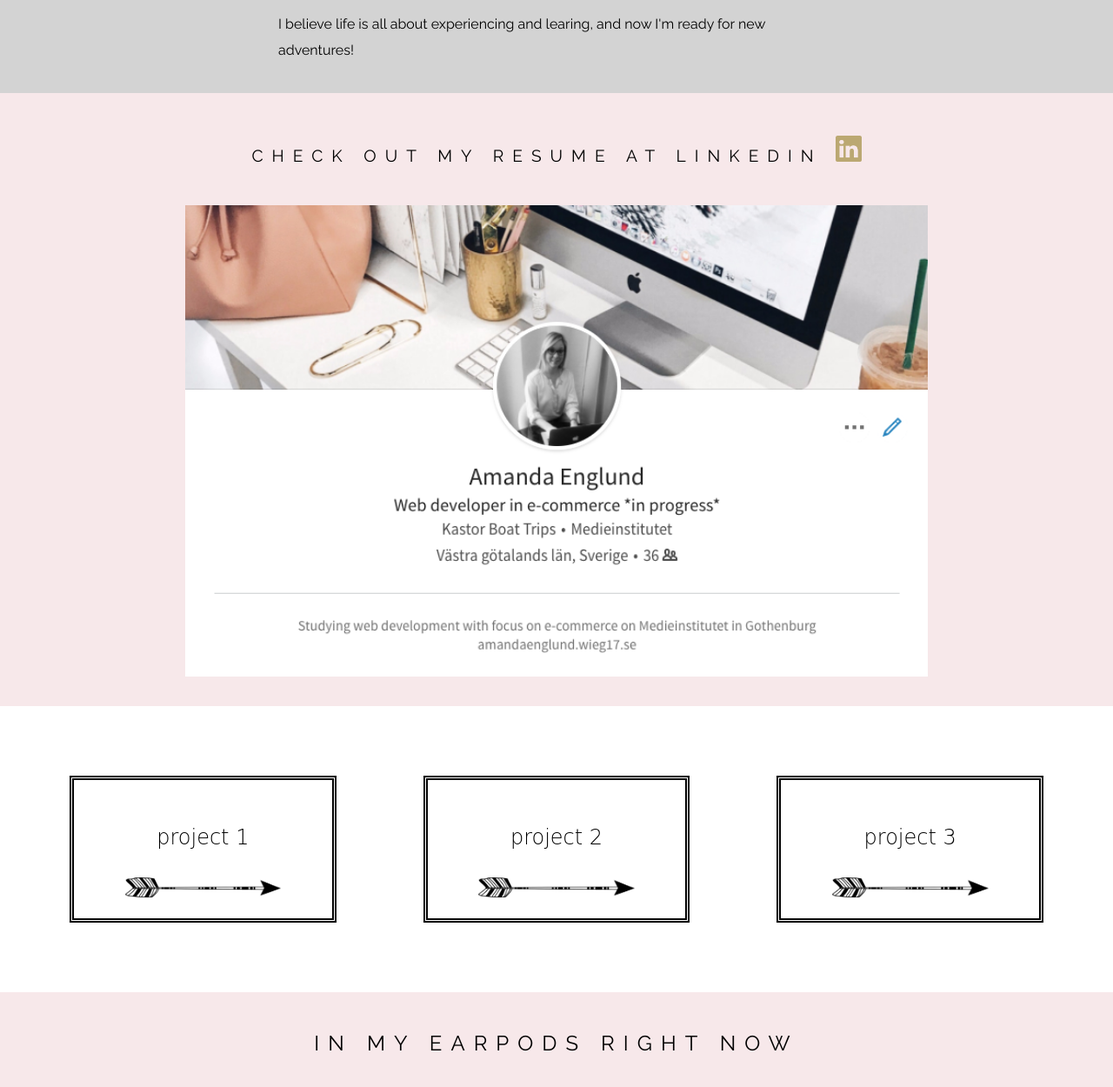
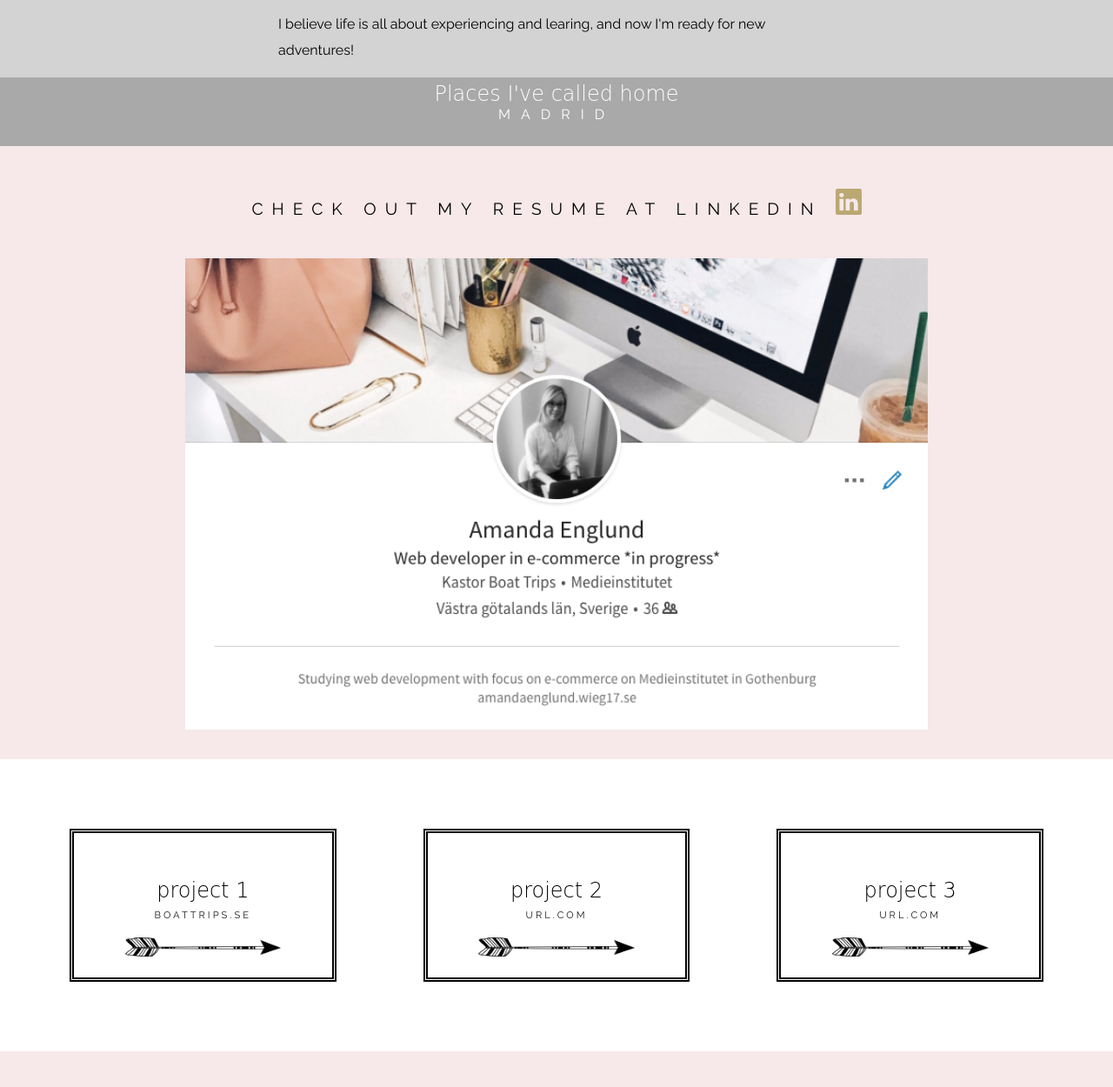
Before and after one commit to amandaenglund/CV, a plain HTML site: page index.html in a window 1280 px wide. Shown: the part 1475-2725 px from the top of the page at 87% size. Drawn offline with nearby package versions, Linux system fonts and the light colour scheme; a web font is replaced by a local one.

Commit message:
Fixat text slide

```diff
--- a/index.html
+++ b/index.html
@@ -21,6 +21,26 @@
 
     gtag('config', 'UA-108240026-1');
     </script>
+
+        <!-- JS för textslide -->
+    <script>$(document).ready(function(){
+
+    var slideIndex = 0;
+    carousel();
+
+    function carousel() {
+        var i;
+        var x = document.getElementsByClassName("cities");
+        for (i = 0; i < x.length; i++) {
+        x[i].style.display = "none";
+        }
+        slideIndex++;
+        if (slideIndex > x.length) {slideIndex = 1}
+        x[slideIndex-1].style.display = "block";
+        setTimeout(carousel, 3000); // Change image every 3 seconds
+    }
+
+    });</script>
 
 </head>
 
@@ -57,8 +77,21 @@
                 I recently moved back to Sweden after 15 years abroad, done living life on a beach with a mojito (beleive it or not..), and fully focused on pursuing a so called grown up life style, and that's how I ended up here ;)</p>
             <p>10 years ago i graduated as an interior designer, and I ran my own design and whole sale business for several years. I've also got long experience in the hotel and restaurant business. My CV is extensive and interesting.</p>
             <p>I believe life is all about experiencing and learing, and now I'm ready for new adventures!</p>
-            <br/>
             </div> <!--stänger bio-->
+
+            <div class="places">
+                <h4 style="padding-bottom: 0px; margin: 5px 0px 0px 0px;">Places I've called home</h4>
+                <h5 class="cities">Casablanca</h5>
+                <h5 class="cities">Madrid</h5>
+                <h5 class="cities">London</h5>
+                <h5 class="cities">Marbella</h5>
+                <h5 class="cities">Göteborg</h5>
+                <h5 class="cities">Gran Canaria</h5>
+                <h5 class="cities">Barcelona</h5>
+                <h5 class="cities">Málaga</h5>
+                <h5 class="cities">Tenerife</h5>
+            </div>  <!--stänger quote-->
+
 
             <a name="cv"></a>
             <div class="curriculum">
@@ -71,14 +104,17 @@
             <div class="gallery">
                 <div class="project">
                     <h4>project 1</h4>
+                    <h5><a href="http://boattrips.se" target="_blank">boattrips.se</a></h5>
                     <img src="img/arrow.png" width="70%;"/>
                 </div>
                 <div class="project">
                     <h4>project 2</h4>
+                    <h5><a href=#>url.com</a></h5>
                     <img src="img/arrow.png" width="70%;"/>
                 </div>
                 <div class="project">
                     <h4>project 3</h4>
+                    <h5><a href=#>url.com</a></h5>
                     <img src="img/arrow.png" width="70%;"/>
                 </div>
             </div>
--- a/style.css
+++ b/style.css
@@ -48,7 +48,13 @@ p {
 
 a {
     color: rgb(29, 27, 27);
+
 }
+
+a:link {
+    text-decoration: none;
+}
+
 a:visited {
     color: rgb(29, 27, 27);
 }
@@ -112,7 +118,6 @@ li a {
     font-family: 'Raleway', sans-serif;
     letter-spacing: 5px;
     text-transform: uppercase;
-    text-decoration: none;
     color: rgb(29, 27, 27);
 }
 
@@ -150,6 +155,20 @@ main{
     margin: auto;
 }
 
+.places {
+    background-color: darkgray;
+    color: white;
+    padding: 0px;
+    margin: 0px;
+}
+
+.places h5 {
+    font-size: 1em;
+    font-weight: 100;
+    letter-spacing: 12px;
+    padding-top: 0px;
+    margin-top: 0px;
+}
 
 
 .curriculum {
@@ -184,6 +203,20 @@ main{
     margin: 50px;
     padding: 20px;
 }
+
+.project h4 {
+    padding-bottom: 7px;
+    margin-bottom: 0px;
+}
+
+.project h5 {
+    letter-spacing: 3px;
+    padding-top: 0px;
+    margin-top: 0px;
+    font-size: 0.7em;
+    font-weight: 100;
+}
+
 
 .favs {
     background-color: rgb(247, 232, 234);
```
Also changed, not shown: 1 other file.
